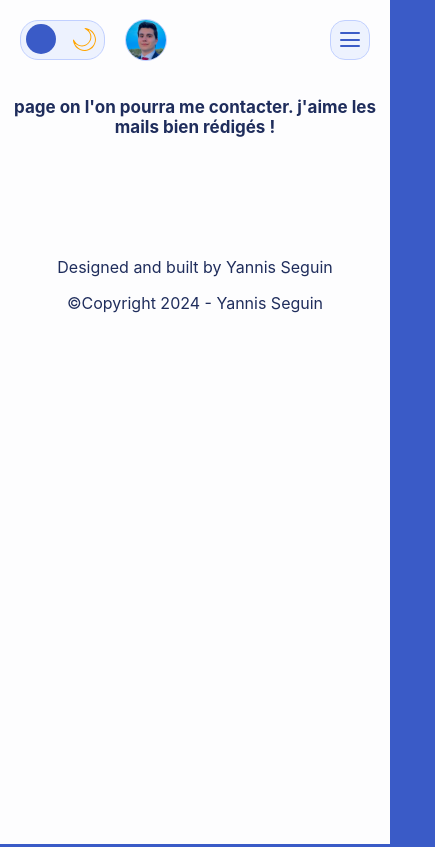
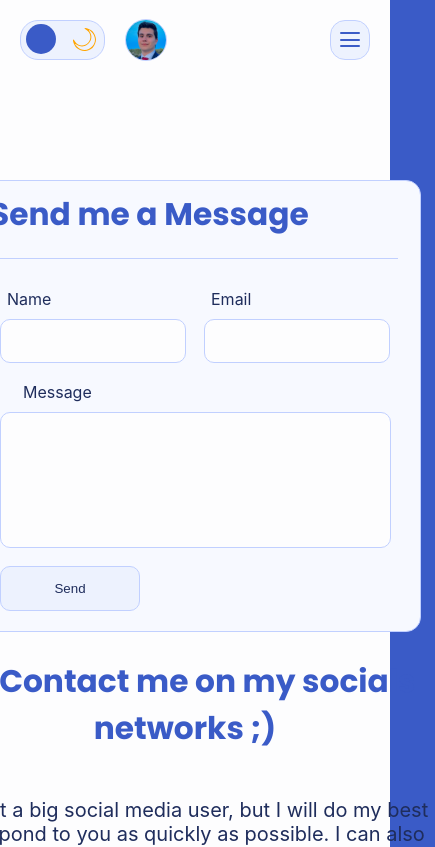
Before and after one commit to Youvataque/_Portfolio, a React (Create React App) app: page /contact in a window 390 px wide. Shown: the top 847 px of the page, 435 px wide, since content can reach past the window. Built offline with nearby package versions, Linux system fonts and the light colour scheme.

Commit message:
Fin contact + responsive

```diff
--- a/package.json
+++ b/package.json
@@ -3,6 +3,7 @@
   "version": "0.1.0",
   "private": true,
   "dependencies": {
+    "@emailjs/browser": "^3.12.1",
     "@testing-library/jest-dom": "^5.17.0",
     "@testing-library/react": "^13.4.0",
     "@testing-library/user-event": "^13.5.0",
@@ -10,7 +11,7 @@
     "react": "^18.2.0",
     "react-dom": "^18.2.0",
     "react-router-dom": "^6.21.2",
-    "react-scripts": "5.0.1",
+    "react-scripts": "^5.0.1",
     "web-vitals": "^2.1.4"
   },
   "scripts": {
--- a/src/App.css
+++ b/src/App.css
@@ -57,6 +57,10 @@
   color: var(--primary-text-color);
   font-size: 16px;
 }
+
+.Footer{
+  height: 90px;
+}
 html{
   background-color: var(--secondary-text-color);
 }
--- a/src/App.js
+++ b/src/App.js
@@ -37,7 +37,7 @@ function App() {
         <Route path='/projects' element={<Projects />} />
       </Routes>
       <Gap size={120}/>
-      <footer>
+      <footer className='Footer'>
         <p className='CopyrightText'>
           Designed and built by Yannis Seguin
         </p>
--- a/src/Views/About/About.js
+++ b/src/Views/About/About.js
@@ -16,7 +16,7 @@ export function About() {
                     <div className='AboutTextLength'>
                 <p className='homeTextPr'>
                     <b> Junior mobile developper.</b>
-                    &nbsp;I have been passionate about programming for years and started with Python in 2021. I programmed small viruses for 2 years,<br/> then switched to Swift in 2023 and to Flutter the same year. I particularly enjoyed this aspect of development, especially with the development of 'My Manager' and 'Montpellier Transport'.<br/> Today, I continue with mobile development while also learning React.
+                    &nbsp;I have been passionate about programming for years and started with Python in 2021. I programmed small viruses for 2 years,<br/> then switched to Swift in 2023 and to Flutter the same year. I particularly enjoyed this aspect of development, especially with the development of "Mon Gestionnaire" and "Montpellier Transport".<br/> Today, I continue with mobile development while also learning React for web.
                 </p>
             </div>
                 </div>
--- a/src/Views/Contact/Contact.js
+++ b/src/Views/Contact/Contact.js
@@ -1,9 +1,25 @@
 import '../../css/text.css';
+import '../../css/struct.css';
+import { Gap } from '../component/Gap';
+import { ContactUs } from '../component/emailSend';
+import { ContactLinks } from '../component/ContactLinks/ContactLinks';
 
 export function Contact() {
+    const socialContact = {
+        titles : ["Linkedin", "Github", "Youtube", "Twitter"],
+        links : ["https://www.linkedin.com/in/yannis-seguin-540432161/", "https://github.com/Youvataque", "https://www.youtube.com/channel/UCQUgpvsakyzaLKko-a4lfBA", "https://twitter.com/SEGUIN_Yannis"]
+    }
     return <div>
-        <p className='monText'>
-            page on l'on pourra me contacter. j'aime les mails bien rédigés !
-        </p>
+        <Gap size={100}/>
+        <div className='ContactRow'>
+            <ContactUs/>
+            <div className='ContactColumn'>
+                <h2 className='ContactTitle'>Or Contact me on my socials networks ;)</h2>
+                <p className='ContactText'>I'm not a big social media user, but I will do my best to respond to you as quickly as possible. I can also be reached at <b>06 28 26 45 61</b></p>
+                <div className='CenterContactL'>
+                    <ContactLinks titles={socialContact.titles} links={socialContact.links}/>
+                </div>
+            </div>
+        </div>
     </div>
 }
--- a/src/Views/component/SkillsGenerator/SkillsGenerator.js
+++ b/src/Views/component/SkillsGenerator/SkillsGenerator.js
@@ -35,7 +35,7 @@ export function SkillsGenerator({}) {
                 {mySkills[section][0].map((skill, index) =>(
                     <div className='SkillsPair'>
                         <img  className='SkillsImg' key={index} src={mySkills[section][1][index]}/>
-                        <p key={index} className="Skill">{skill}</p>
+                        <p className="Skill">{skill}</p>
                     </div>
                 ))}
             </div>
--- /dev/null
+++ b/src/Views/component/emailSend.js
@@ -0,0 +1,82 @@
+import React, { useRef, useState } from 'react';
+import emailjs from '@emailjs/browser';
+import '../../css/component.css'
+import { Gap } from './Gap';
+export const ContactUs = () => {
+    const [name, setName] = useState('');
+    const [email, setEmail] = useState('');
+    const [message, setMessage] = useState('');
+    const [errorText, setErrorText] = useState('');
+
+    const updateError = () => {
+        setErrorText('Sending email...');
+    }
+
+    const sendEmail = (e) => {
+        e.preventDefault();
+
+        const serviceId = 'service_xmhhcmn';
+        const templateId = 'template_luuevzg';
+        const publicKeyId = '_1v2qz3kR4QXK1WUX';
+
+        const templateParams = {
+            from_name : name,
+            from_email : email,
+            to_name : 'SEGUIN Yannis',
+            message : message
+        };
+
+        emailjs.send(serviceId, templateId, templateParams, publicKeyId)
+            .then((result) => {
+                console.log(result.text);
+                setName('');
+                setEmail('');
+                setMessage('');
+                setErrorText('Email sended !');
+                setTimeout(
+                    function(){
+                        setErrorText('');
+                    },
+                    2000
+                );
+            }, (error) => {
+                console.log(error.text);
+                setErrorText('Error during sending !');
+                setTimeout(
+                    function(){
+                        setErrorText('');
+                    },
+                    2000
+                );
+            });
+    };
+
+  return (
+    <form onSubmit={sendEmail} className='SendEmailBody'>
+        <h2 className='SendEmailFormTitle'>Send me a Message</h2>
+        <div className='Divider'/>
+        <div className='SendEmailRow'>
+            <div className='SendEmailPair'>
+                <label className='SendEmailTitle'>Name</label>
+                <Gap size={10}/>
+                <input className='SendEmailInput' type="text" name="user_name" value={name} onChange={(e) => setName(e.target.value)}/>
+            </div>
+            <div className='SendSpace'/>
+            <div className='SendEmailPair'>
+                <label className='SendEmailTitle'>Email</label>
+                <Gap size={10}/>
+                <input className='SendEmailInput' type="email" name="user_email" value={email} onChange={(e) => setEmail(e.target.value)}/>
+            </div>
+        </div>
+        <div className='SendEmailPairA'>
+            <label className='SendEmailTitleA'>Message</label>
+            <Gap size={10}/>
+            <textarea className='SendEmailTextArea' name="message" value={message} onChange={(e) => setMessage(e.target.value)}/>
+        </div>
+        <div className='SendEmailEnd'>
+            <button className='SendEmailButton' type="submit" onClick={updateError}>Send</button>
+            <p className='ErrorText'>{errorText}</p>
+        </div>
+    </form>
+  );
+};
--- a/src/css/component.css
+++ b/src/css/component.css
@@ -420,13 +420,157 @@ input:checked + .slider::after {
 }
 
 /* ////////////////////////////////////////////////// */
+/* // zone du SendEmail */
+.SendEmailBody{
+  margin-left: 100px;
+  display: flex;
+  flex-direction: column;
+  width: 600px;
+  height: 450px;
+  border: 1px solid var(--border-color);
+  background-color: var(--not-background-color);
+  border-radius: 15px;
+}
+
+.SendEmailPair{
+  display: flex;
+  flex-direction: column;
+  justify-content: start;
+  align-items: start;
+}
+
+.SendEmailPairA{
+  display: flex;
+  flex-direction: column;
+  align-items: start;
+  margin: auto;
+}
+
+.SendEmailTitle{
+  color: var(--primary-text-color);
+  margin-left: 7px;
+}
+
+.SendEmailTitleA{
+  color: var(--primary-text-color);
+  margin-left: 6%;
+}
+
+.SendEmailInput{
+  height: 40px;
+  width: 240px;
+  border: 1px solid var(--border-color);
+  background-color: var(--background-color);
+  border-radius: 10px;
+  color: var(--primary-text-color);
+  text-indent: 5px;
+  transition: background-color 0.3s ease-in-out,
+              border-radius 0.3s ease-in-out,
+              color 0.3s ease-in-out,
+              height 0.3s ease-in-out, /* Si vous souhaitez également animer la hauteur */
+              width 0.3s ease-in-out;
+}
+
+.SendEmailInput:focus{
+  border: none;
+  outline: 2px solid var(--secondary-text-color);
+}
+
+.SendEmailTextArea{
+  height: 130px;
+  margin: auto;
+  width: 540px;
+  border: 1px solid var(--border-color);
+  background-color: var(--background-color);
+  border-radius: 10px;
+  color: var(--primary-text-color);
+  text-indent: 5px;
+  resize: none;
+  transition: background-color 0.3s ease-in-out,
+              border-radius 0.3s ease-in-out,
+              color 0.3s ease-in-out,
+              height 0.3s ease-in-out,
+              width 0.3s ease-in-out;
+}
+
+.SendEmailTextArea:focus{
+  border: none;
+  outline: 2px solid var(--secondary-text-color);
+}
+.SendEmailFormTitle{
+  color: var(--secondary-text-color);
+  align-self: start;
+  margin-top: 10px;
+  margin-left: 20px;
+  margin-bottom: 20px;
+}
+
+.Divider{
+  border-bottom: 1px solid var(--border-color);
+  width: 540px;
+  align-self: center;
+  margin-bottom: 30px;
+}
+
+.SendEmailRow{
+  display: flex;
+  flex-direction: row;
+  justify-content: Center;
+  margin-left: 30px;
+  margin-right: 30px;
+}
+.SendSpace{
+  width: 90px;
+}
+.SendEmailButton{
+  width: 140px;
+  height: 45px;
+  margin-left: 4.5%;
+  border: 1px solid var(--border-color);
+  background-color: var(--element-background-color);
+  margin-bottom: 20px;
+  color: var(--primary-text-color);
+  border-radius: 10px;
+}
+
+.SendEmailButton:hover{
+  background-color: var(--element-howevered-color);
+}
+
+.SendEmailEnd{
+  display: flex;
+}
+
+.ErrorText{
+  margin-left: 20px;
+  color: var(--primary-text-color);
+}
+
+/* ////////////////////////////////////////////////// */
 /* // zone du responsive */
 @media (max-width: 1600px) {
   .ProjectsCards{
     margin-left: 8%;
   }
 }
-
+@media (max-width: 1200px) {
+  .SendEmailBody{
+    width: 500px;
+    margin-left: 30px;
+  }
+  .SendEmailInput{
+    width: 200px;
+  }
+  .SendEmailTextArea{
+    width: 435px;
+  }
+  .Divider{
+    width: 405px;
+  }
+  .SendEmailButton{
+    margin-left: 30px;
+  }
+}
 @media (max-width: 1000px) {
   .SkillsSecBody{
     margin-left: 90px;
@@ -435,6 +579,22 @@ input:checked + .slider::after {
 }
 
 @media (max-width: 720px) {
+  .SendEmailBody{
+    width: 450px;
+    margin-left: 20px;
+  }
+  .SendEmailInput{
+    width: 180px;
+  }
+  .SendEmailTextArea{
+    width: 385px;
+  }
+  .Divider{
+    width: 405px;
+  }
+  .SendEmailButton{
+    margin-left: 30px;
+  }
   .navbar-nav{
     opacity: 0;
   }
@@ -490,4 +650,6 @@ input:checked + .slider::after {
     height: 27px;
     width: 27px;
   }
+
+
 }
--- a/src/css/struct.css
+++ b/src/css/struct.css
@@ -48,6 +48,28 @@
   margin: 0;
   text-align: start;
 }
+
+/* Contact Page */
+.ContactRow{
+  display: flex;
+  flex-direction: row;
+  justify-content: space-between;
+  margin-right: 100px;
+}
+
+.ContactColumn{
+  width: 700px;
+  display: flex;
+  flex-direction: column;
+  justify-content: start;
+  align-items: center;
+}
+
+.CenterContactL{
+  margin-right: 4%;
+}
+/* fin Contact page */
+
 /* Responsive */
 @media (max-width: 1300px) {
   .GlobalHome{
@@ -59,6 +81,10 @@
     margin: auto;
     width: 900px;
   }
+
+  .ContactRow{
+    margin-right: 20px;
+  }
 }
 
 @media (max-width: 1000px) {
@@ -69,6 +95,10 @@
   .GlobalAbout{
     margin: auto;
     width: 730px;
+  }
+  .ContactRow{
+    flex-direction: column;
+    align-items: center;
   }
 }
 
@@ -84,4 +114,7 @@
   .homePresentationRow{
     height: 190px;
   }
+  .ContactColumn{
+    width: 500px;
+  }
 }
--- a/src/css/text.css
+++ b/src/css/text.css
@@ -83,6 +83,19 @@
     width: 900px;
 }
 /* fin about */
+
+/* Contact */
+.ContactTitle{
+    color: var(--secondary-text-color);
+}
+
+.ContactText{
+    color: var(--primary-text-color);
+    font-size: 20px;
+    width: 500px;
+
+}
+/* fin Contact */
 @media (max-width: 1300px) {
   }
 
```
Also changed, not shown: 1 other file (tests, documents, lock files or other folders).
